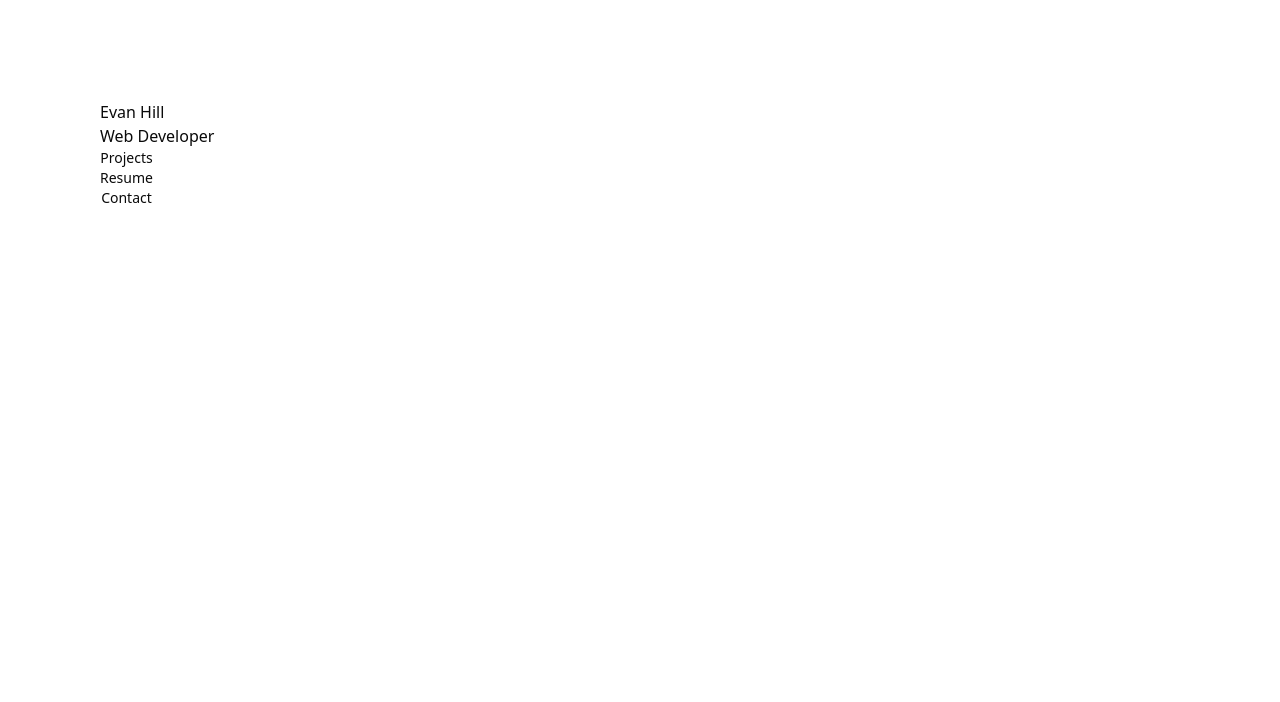
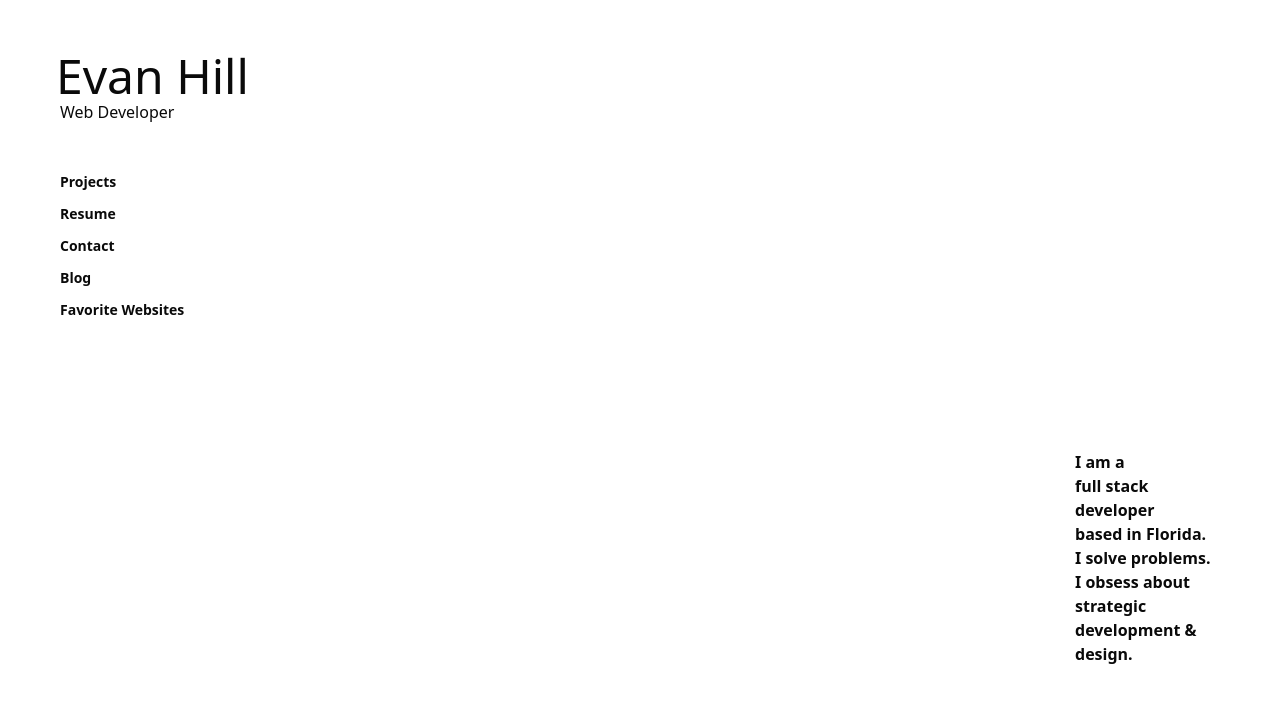
Before and after one commit to evanhill1989/min-portfolio, a Next.js app: page / in a window 1280 px wide. Shown: the top 702 px of the page. Built offline with nearby package versions, Linux system fonts and the light colour scheme.

Commit message:
Landing content

```diff
--- a/app/globals.css
+++ b/app/globals.css
@@ -121,23 +121,45 @@
   }
 }
 
-main {
+.wrapper {
   display: grid;
-  grid-template-columns: 50px 1fr 1fr 50px;
-  grid-template-rows: 50px 1fr 1fr 1fr 50px;
+  grid-template-columns: 30px 1fr 1fr 30px;
+  grid-template-rows: 30px 1fr 1fr 1fr 30px;
   height: 100vh;
   width: 100%;
 }
 
 .content-wrapper {
+  /* outline: 2px solid red; */
   grid-column: 2 / 4; /* spans middle columns */
   grid-row: 2 / 5; /* spans middle rows */
   display: grid;
-  grid-template-columns: 50px 1fr 1fr 50px;
-  grid-template-rows: 50px 1fr 1fr 1fr 50px;
+  grid-template-columns: 30px 1fr 1fr 30px;
+  grid-template-rows: 30px 1fr 1fr 1fr 30px;
 }
 
 .content {
   grid-column: 2 / 4; /* spans middle columns */
   grid-row: 2 / 5; /* spans middle rows */
+  display: grid;
+  grid-template-columns: 1fr 1fr 4fr 1fr 1fr;
+  grid-template-rows: 1fr 1fr 100px 1fr 1fr;
 }
+
+.header {
+  grid-column: 1/3;
+  grid-row: 1/3;
+  /* outline: 2px solid salmon; */
+}
+
+.aside {
+  grid-column: 5/6;
+  grid-row: 4/6;
+  /* outline: 2px solid peru; */
+}
+
+.main {
+  grid-column: 3/4;
+  grid-row: 1/6;
+  /* outline: 2px solid green; */
+}
--- a/app/page.tsx
+++ b/app/page.tsx
@@ -8,17 +8,20 @@ import {
 export default function Home() {
   return (
     <>
-      <main className="">
+      <div className="wrapper">
         <div className="content-wrapper">
           <div className="content">
+            <header className="header flex flex-col gap-12 ">
               <div className="flex flex-col">
-              <h1 className="">Evan Hill</h1>
+                <h1 className="text-5xl ml-[-4px] mt-[-0.175em] leading-none">
+                  Evan Hill
+                </h1>
                 <p>Web Developer</p>
               </div>
 
-            <nav>
+              <nav className="nav">
                 <NavigationMenu>
-                <NavigationMenuList className="flex-col gap-0">
+                  <NavigationMenuList className="flex-col font-bold">
                     <NavigationMenuItem>
                       <NavigationMenuLink>Projects</NavigationMenuLink>
                     </NavigationMenuItem>
@@ -28,12 +31,29 @@ export default function Home() {
                     <NavigationMenuItem>
                       <NavigationMenuLink>Contact</NavigationMenuLink>
                     </NavigationMenuItem>
+                    <NavigationMenuItem>
+                      <NavigationMenuLink>Blog</NavigationMenuLink>
+                    </NavigationMenuItem>
+                    <NavigationMenuItem>
+                      <NavigationMenuLink>Favorite Websites</NavigationMenuLink>
+                    </NavigationMenuItem>
                   </NavigationMenuList>
                 </NavigationMenu>
               </nav>
+            </header>
+            <main className="main"></main>
+            <aside className="aside font-bold">
+              <p>
+                I am a<br /> full stack developer
+                <br /> based in Florida.
+                <br /> I solve problems.
+                <br /> I obsess about
+                <br /> strategic development & design.
+              </p>
+            </aside>
           </div>
         </div>
-      </main>
+      </div>
     </>
   );
 }
--- a/components/ui/navigation-menu.tsx
+++ b/components/ui/navigation-menu.tsx
@@ -37,7 +37,7 @@ function NavigationMenuList({
     <NavigationMenuPrimitive.List
       data-slot="navigation-menu-list"
       className={cn(
-        "group flex flex-1 list-none items-center justify-center gap-1",
+        "group flex flex-1 list-none  justify-center gap-3",
         className
       )}
       {...props}
```
Lines whose indentation alone changed are shown as unchanged.
